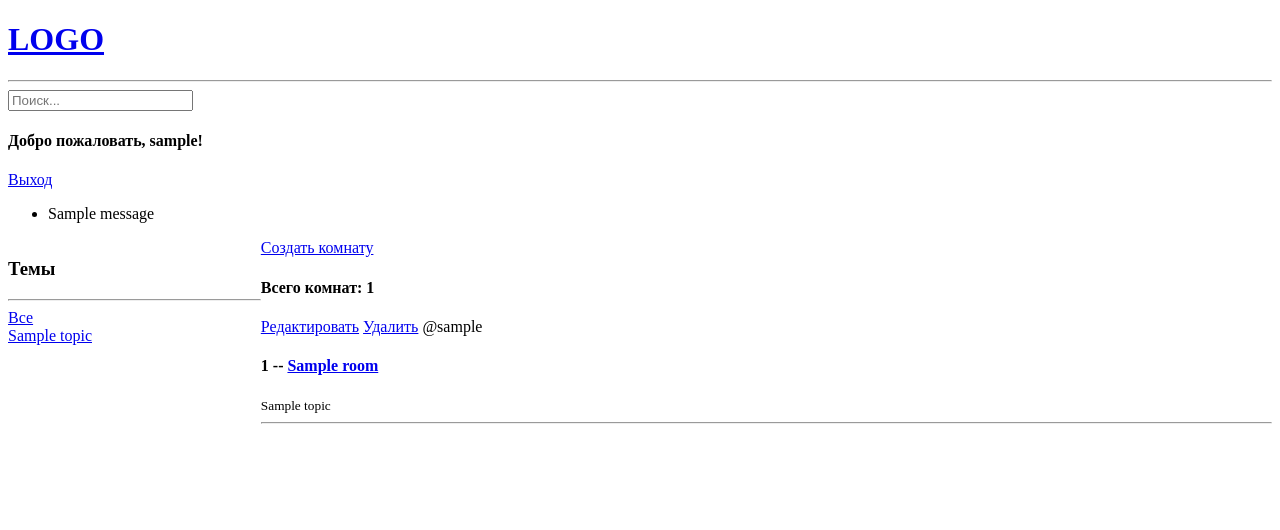
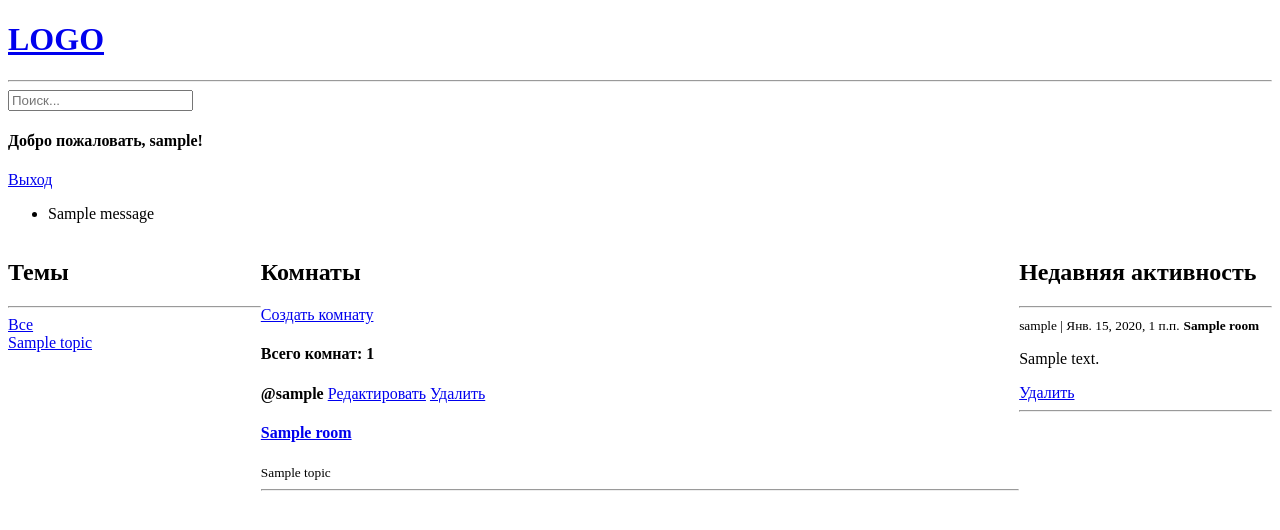
Before and after one commit to Aleksandra-buna/ForMedStud, a Django app: page / in a window 1280 px wide. Shown: the top 530 px of the page. Run offline with Django 3.2, Linux system fonts and the light colour scheme; a user stored in the database is signed in; tables that the repository leaves empty hold one stand-in row (values such as "Sample post"); one stand-in notice (Sample message) is shown.

Commit message:
added activity board

```diff
--- a/fms/base/templates/base/home.html
+++ b/fms/base/templates/base/home.html
@@ -6,7 +6,7 @@
     <style>
         .home-container {
         display: grid;
-        grid-template-columns: 1fr 4fr;
+        grid-template-columns: 1fr 3fr 1fr;
         }
     </style>
 
@@ -14,7 +14,7 @@
     <div class="home-container">
 
         <div>
-            <h3>Темы</h3>
+            <h2>Темы</h2>
             <hr>
             <div>
                 <a href="{% url 'home' %}">Все</a>
@@ -28,18 +28,19 @@
         </div>
 
         <div>
+            <h2>Комнаты</h2>
             <a href="{% url 'create-room' %}">Создать комнату</a>
             <h4>Всего комнат: {{count_rooms}}</h4>
 
             <div>
                 {% for room in rooms %}
                     <div>
+                        <span><b>@{{room.user.username}}</b></span>
                         {% if request.user == room.user %}
-                        <a href="{% url 'update-room' room.id %}">Редактировать</a>
-                        <a href="{% url 'delete-room' room.id %}">Удалить</a>
+                            <a href="{% url 'update-room' room.id %}">Редактировать</a>
+                            <a href="{% url 'delete-room' room.id %}">Удалить</a>
                         {% endif %}
-                        <span>@{{room.user.username}}</span>
-                        <h4>{{room.id}} -- <a href="{% url 'room' room.id %}">{{room.name}}</a></h4>
+                        <h4><a href="{% url 'room' room.id %}">{{room.name}}</a></h4>
                         <small>{{room.topic}}</small>
                         <hr>
                     </div>
@@ -47,6 +48,23 @@
             </div>
         </div>
 
+        <div>
+            <h2>Недавняя активность</h2>
+            <hr>
+
+            {% for message in msgs %}
+                <div>
+                    <small>{{message.user}} | {{message.created}}</small>
+                    <small><b>{{message.room}}</b></small>
+                    <p>{{message}}</p>
+                    {% if request.user == message.user %}
+                        <a href="{% url 'delete-message' message.id %}">Удалить</a>
+                    {% endif %}
+                    <hr>
+                </div>
+            {% endfor %}
+        </div>
+
     </div>
 
 {% endblock %}
--- a/fms/base/views.py
+++ b/fms/base/views.py
@@ -55,10 +55,11 @@ def home(request):
     topics = Topic.objects.all()
     rooms = Room.objects.filter(Q(name__icontains=q) |
                                 Q(topic__name__icontains=q))
+    msgs = Message.objects.filter(Q(room__topic__name__icontains=q))
 
     count_rooms = rooms.count()
 
-    context = {'rooms': rooms, 'topics': topics, 'count_rooms': count_rooms}
+    context = {'rooms': rooms, 'topics': topics, 'count_rooms': count_rooms, 'msgs': msgs}
 
     return render(request, 'base/home.html', context)
 
```
